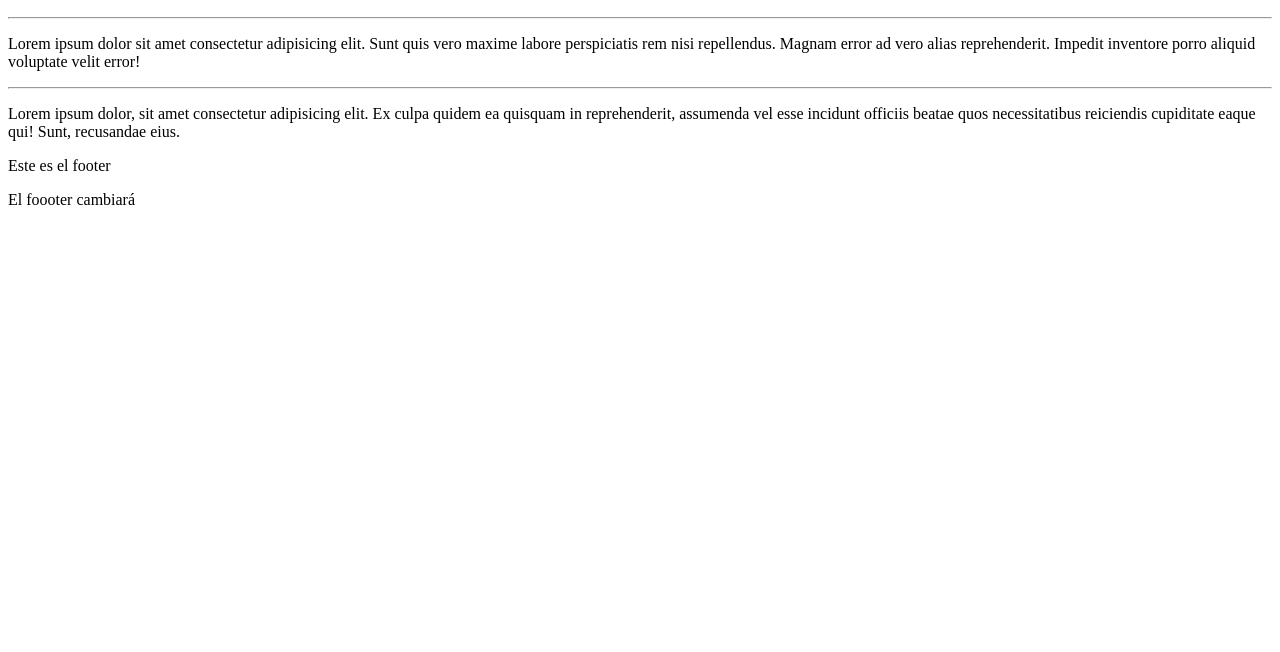
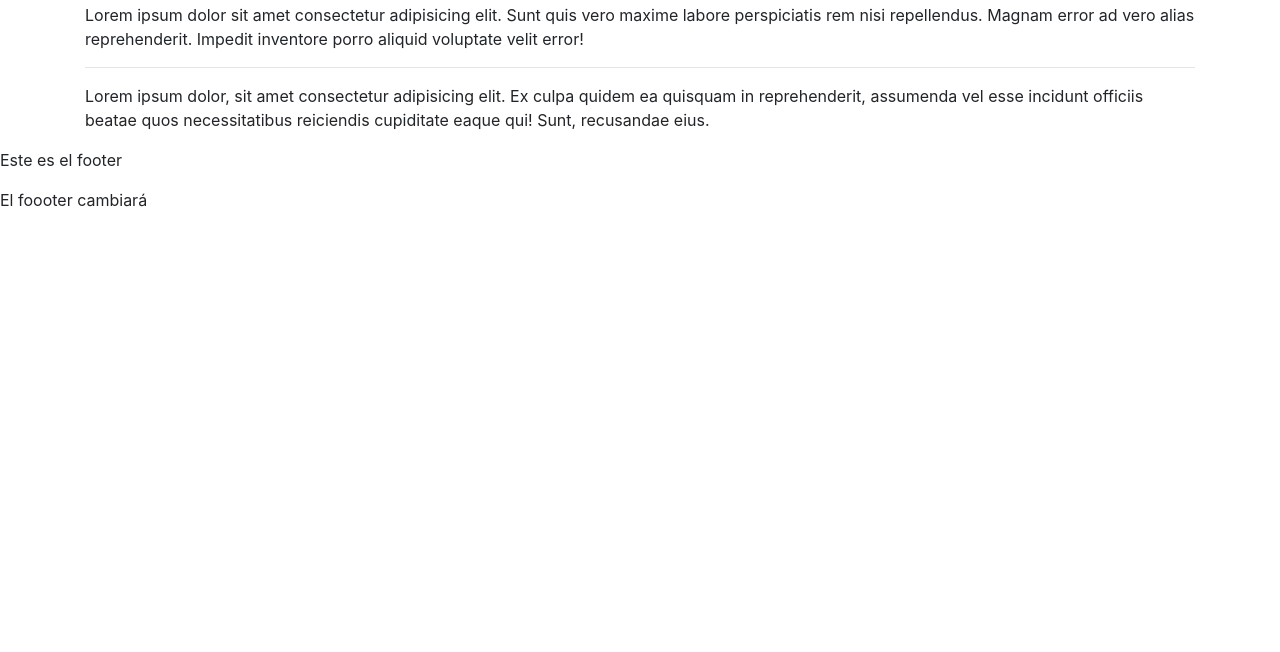
Before and after one commit to AlexLopez2517/1.-Colabora, a plain HTML site: page index.html in a window 1280 px wide. Shown: the part 148-800 px from the top of the page. Drawn offline with nearby package versions, Linux system fonts and the light colour scheme.

Commit message:
Se agrega boostrap

```diff
--- a/index.html
+++ b/index.html
@@ -4,12 +4,14 @@
     <meta charset="UTF-8">
     <meta name="viewport" content="width=device-width, initial-scale=1.0">
     <title> Mi proyecto Colaborativo </title>
+    <link rel="stylesheet" href="https://cdn.jsdelivr.net/npm/bootstrap@4.5.3/dist/css/bootstrap.min.css" integrity="sha384-TX8t27EcRE3e/ihU7zmQxVncDAy5uIKz4rEkgIXeMed4M0jlfIDPvg6uqKI2xXr2" crossorigin="anonymous">
+
 </head>
 <body>
 <header>
     <h1>Se incluira un menú</h1>
 </header>
-<main>
+<main class="container">
     En el contenido se tendrá un slider y una galeria
     <h2>contenido principal</h2>
     <hr>
@@ -18,7 +20,11 @@
     <p>Lorem ipsum dolor, sit amet consectetur adipisicing elit. Ex culpa quidem ea quisquam in reprehenderit, assumenda vel esse incidunt officiis beatae quos necessitatibus reiciendis cupiditate eaque qui! Sunt, recusandae eius.</p>
 
 </main>
-<footer>Este es el footer</footer>
-<p>El foooter cambiará</p>
+<footer class="contaiber">
+   <p> Este es el footer</p>
+   <p>El foooter cambiará</p>
+<script src="https://code.jquery.com/jquery-3.5.1.slim.min.js" integrity="sha384-DfXdz2htPH0lsSSs5nCTpuj/zy4C+OGpamoFVy38MVBnE+IbbVYUew+OrCXaRkfj" crossorigin="anonymous"></script>
+<script src="https://cdn.jsdelivr.net/npm/bootstrap@4.5.3/dist/js/bootstrap.bundle.min.js" integrity="sha384-ho+j7jyWK8fNQe+A12Hb8AhRq26LrZ/JpcUGGOn+Y7RsweNrtN/tE3MoK7ZeZDyx" crossorigin="anonymous"></script>
+</footer>
 </body>
 </html>
```
